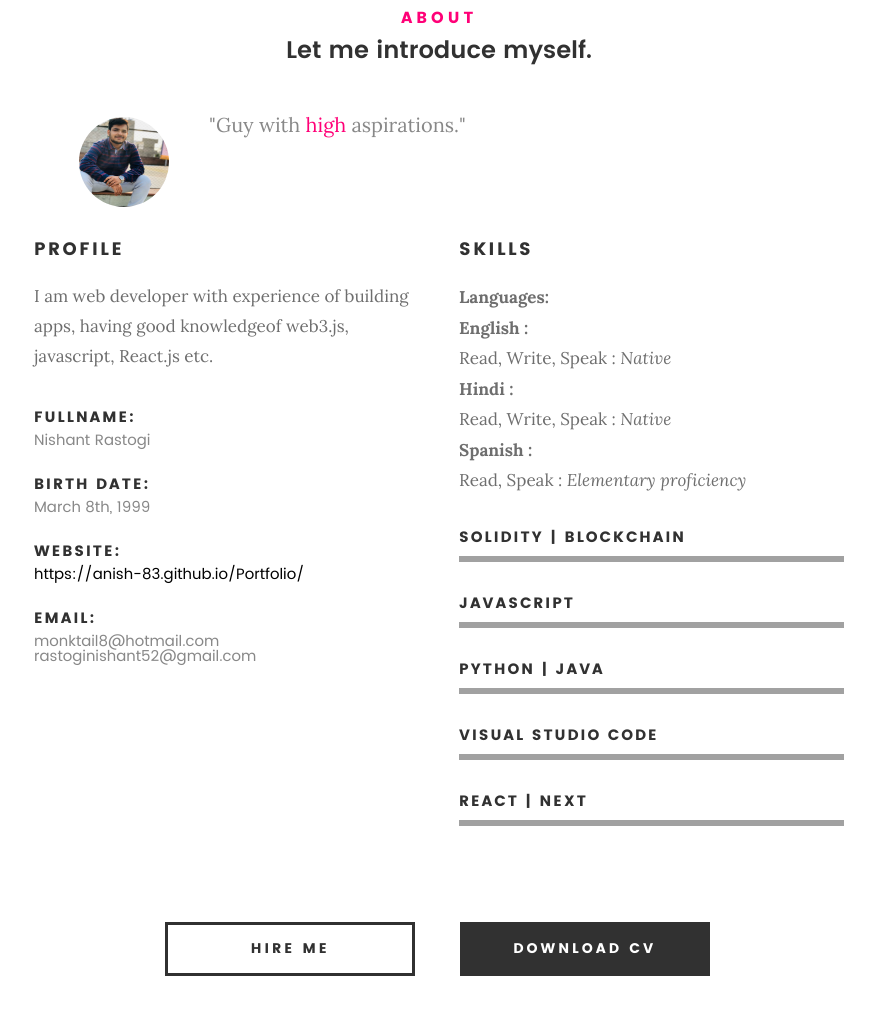
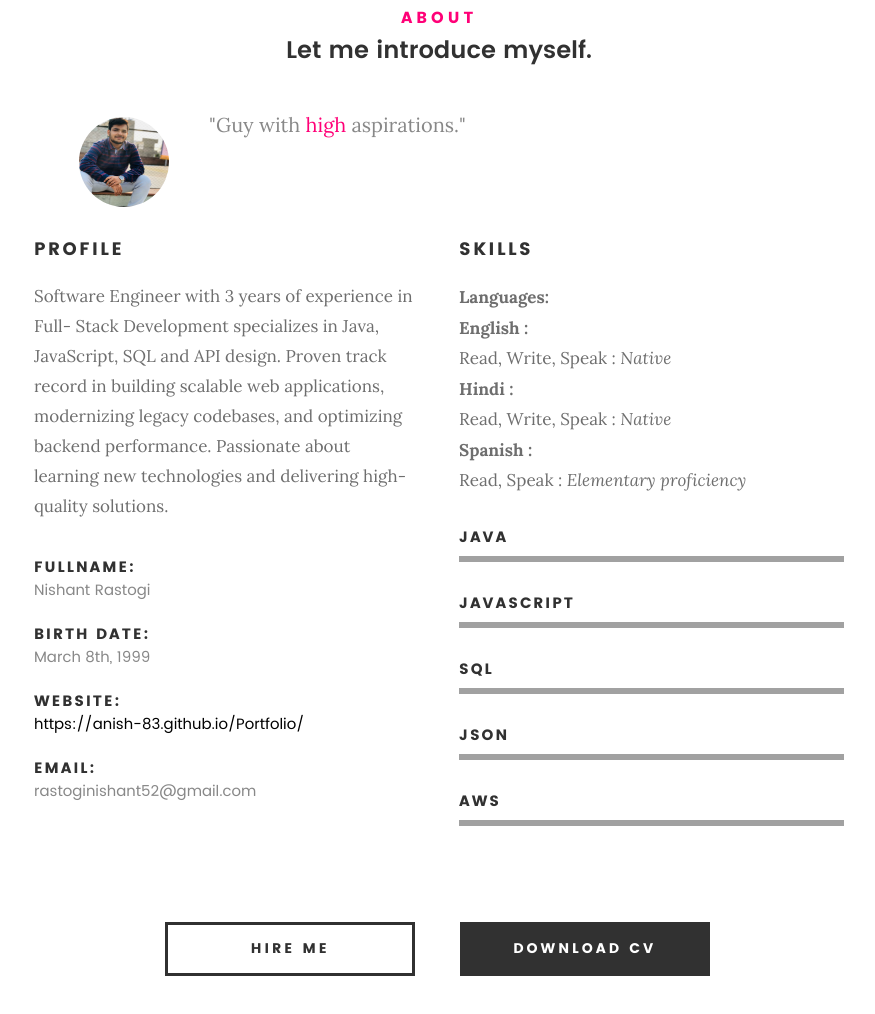
Before and after one commit to Anish-83/anish-83.github.io, a plain HTML site: page index.html in a window 1280 px wide. Shown: the part 917-1931 px from the top of the page, without its empty margins (201-1076 px from the left). Drawn offline with Linux system fonts and the light colour scheme; files whose address does not match are found by name.

Commit message:
Update index.html

```diff
--- a/index.html
+++ b/index.html
@@ -158,7 +158,13 @@
    		<div class="col-six tab-full">
 
    			<h3>Profile</h3>
-                <p>I am web developer with experience of building apps, having good knowledgeof web3.js, javascript, React.js etc.</p>
+                <p>Software Engineer with 3 years of experience in Full-
+Stack Development specializes in Java, JavaScript,
+SQL and API design. Proven track record in building
+scalable web applications, modernizing legacy
+codebases, and optimizing backend performance.
+Passionate about learning new technologies and
+delivering high-quality solutions.</p>
 
    			<ul class="info-list">
    				<li>
@@ -175,7 +181,7 @@
    				</li>
                     <li>
                         <strong>Email:</strong>
-                        <span>monktail8@hotmail.com</span>
+<!--                         <span>monktail8@hotmail.com</span> -->
                         <span>rastoginishant52@gmail.com</span>
                     </li>
 
@@ -198,7 +204,7 @@
                 <ul class="skill-bars">
                     <li>
 <!--                         <div class="progress percent95"><span>95%</span></div> -->
-                        <strong>Solidity | Blockchain </strong>
+                        <strong>Java </strong>
                     </li>
                     <li>
 <!--                         <div class="progress percent90"><span>90%</span></div> -->
@@ -206,15 +212,15 @@
                     </li>
                     <li>
 <!--                         <div class="progress percent85"><span>90%</span></div> -->
-                        <strong>Python | Java</strong>
+                        <strong>SQL</strong>
                     </li>
                     <li>
 <!--                         <div class="progress percent75"><span>75%</span></div> -->
-                        <strong>Visual Studio Code</strong>
+                        <strong>Json</strong>
                     </li>
 		    <li>
 <!--                         <div class="progress percent75"><span>75%</span></div> -->
-                        <strong>React | Next </strong>
+                        <strong>AWS</strong>
                     </li>
 
                 </ul> <!-- /skill-bars -->
```
